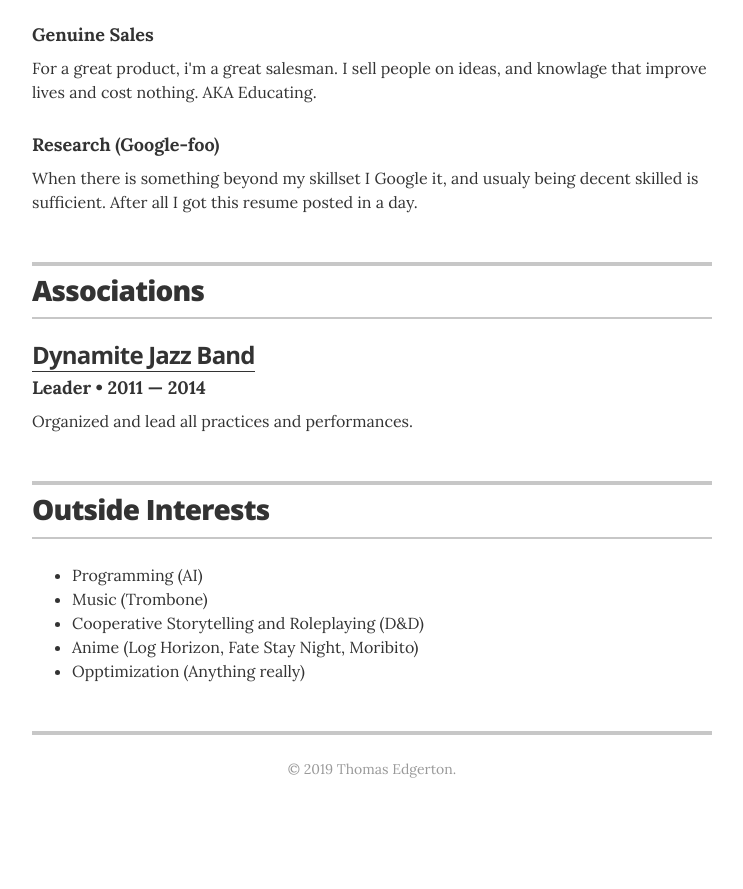
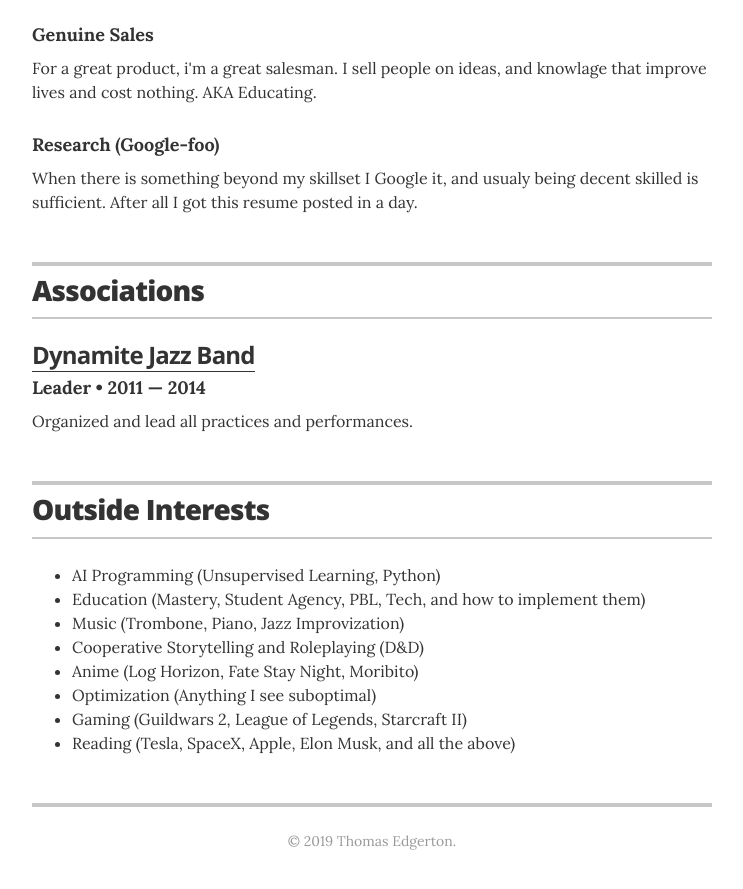
Before and after one commit to LogosWorks/LogosWorks.github.io, a Jekyll site: the page built from index.html, in a window 1280 px wide and 900 px high, scrolled down 1918 px. Shown: the top 889 px of the window, without its empty margins (268-1011 px from the left). Built offline with Jekyll 4.4.1, drawn with Linux system fonts in a browser that asks for light colours; before the commit the page ends 2746 px from its top, so only the background shows below that.

Commit message:
Update interests.yml

```diff
--- a/_data/interests.yml
+++ b/_data/interests.yml
@@ -1,6 +1,9 @@
 # Interests
-- description: Programming (AI)
-- description: Music (Trombone)
+- description: AI Programming (Unsupervised Learning, Python)
+- description: Education (Mastery, Student Agency, PBL, Tech, and how to implement them)
+- description: Music (Trombone, Piano, Jazz Improvization)
 - description: Cooperative Storytelling and Roleplaying (D&D)
 - description: Anime (Log Horizon, Fate Stay Night, Moribito)
-- description: Opptimization (Anything really)
+- description: Optimization (Anything I see suboptimal)
+- description: Gaming (Guildwars 2, League of Legends, Starcraft II)
+- description: Reading (Tesla, SpaceX, Apple, Elon Musk, and all the above)
```
